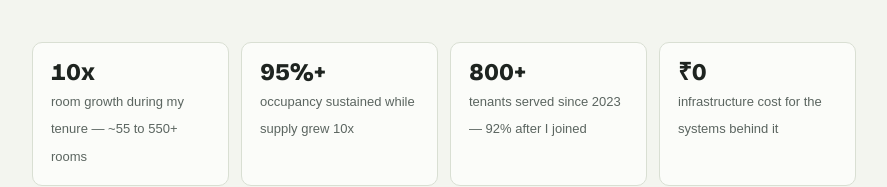
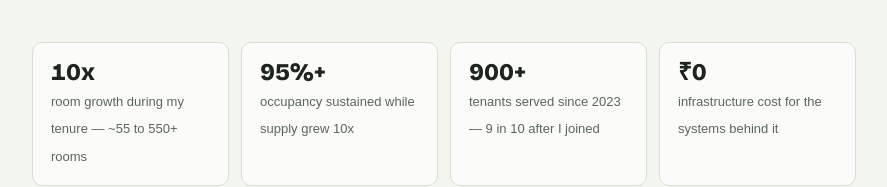
Before and after one commit to psaichetan29/portfolio, a Next.js app: page / in a window 1280 px wide. Shown: the part 623-810 px from the top of the page, without its empty margins (196-1083 px from the left). Built offline with nearby package versions, Linux system fonts and the light colour scheme; a web font is replaced by a local one.

Commit message:
Update tenant count to 900+ from live Holy Grail
Co-Authored-By: Claude Fable 5 <noreply@anthropic.com>

```diff
--- a/app/page.tsx
+++ b/app/page.tsx
@@ -43,8 +43,8 @@ export default function Home() {
             <span>occupancy sustained while supply grew 10x</span>
           </div>
           <div>
-            <b>800+</b>
-            <span>tenants served since 2023 — 92% after I joined</span>
+            <b>900+</b>
+            <span>tenants served since 2023 — 9 in 10 after I joined</span>
           </div>
           <div>
             <b>₹0</b>
```
